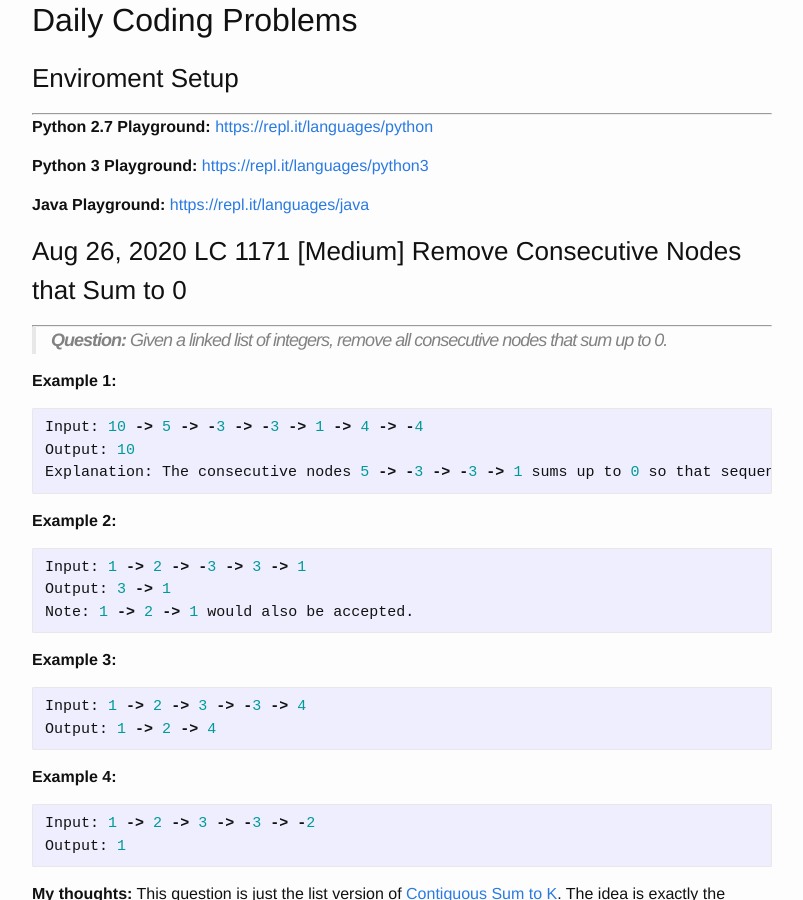
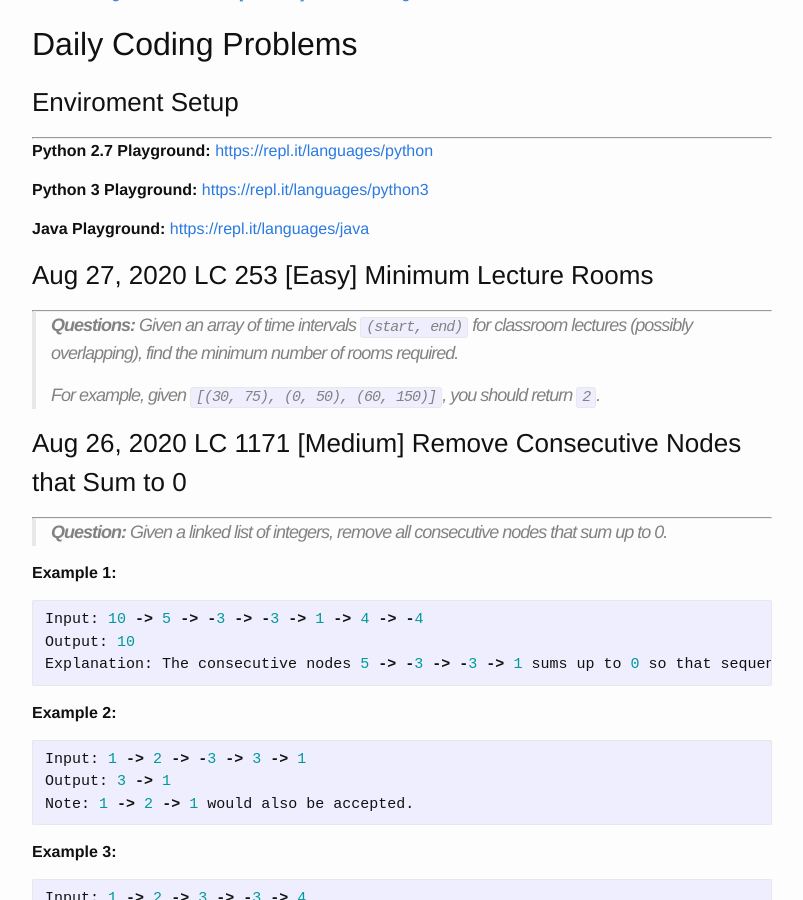
Before and after one commit to trsong/trsong.github.io, a Jekyll site: the page built from _posts/2020-08-01-DailyQuestionsAug.md, in a window 1280 px wide and 900 px high, scrolled down 891 px. Shown: the whole window, without its empty margins (238-1041 px from the left). Built offline with Jekyll 4.4.1, drawn with Linux system fonts in a browser that asks for light colours; some of the changed text lies outside the part shown.

Commit message:
Add Aug 27 Question

```diff
--- a/_posts/2020-08-01-DailyQuestionsAug.md
+++ b/_posts/2020-08-01-DailyQuestionsAug.md
@@ -17,6 +17,13 @@ categories: Python/Java
 **Python 3 Playground:** [https://repl.it/languages/python3](https://repl.it/languages/python3)
 
 **Java Playground:** [https://repl.it/languages/java](https://repl.it/languages/java)
+
+
+### Aug 27, 2020 LC 253 \[Easy\] Minimum Lecture Rooms
+---
+> **Questions:** Given an array of time intervals `(start, end)` for classroom lectures (possibly overlapping), find the minimum number of rooms required.
+>
+> For example, given `[(30, 75), (0, 50), (60, 150)]`, you should return `2`.
 
 
 ### Aug 26, 2020 LC 1171 \[Medium\] Remove Consecutive Nodes that Sum to 0
```
